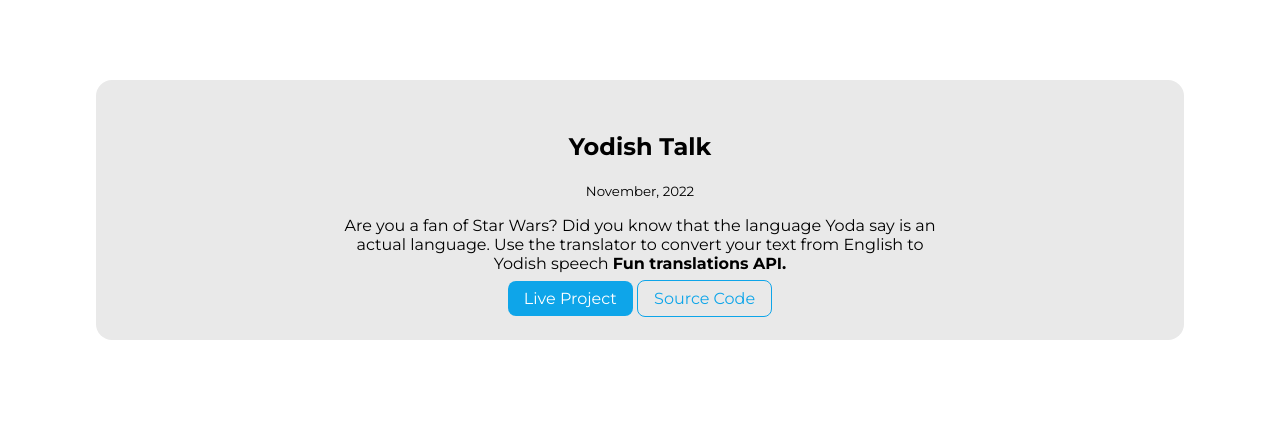
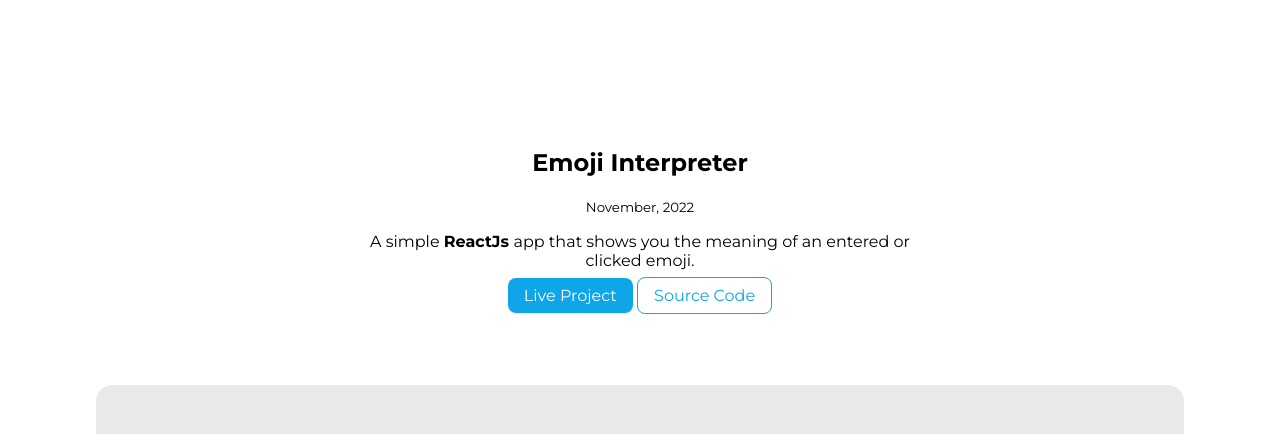
Before and after one commit to Shruti-2303/Mark04-Project-Neog, a plain HTML site: page projects.html in a window 1280 px wide. Shown: the part 306-740 px from the top of the page. Drawn offline with Linux system fonts and the light colour scheme.

Commit message:
feat: added emoji project

```diff
--- a/projects.html
+++ b/projects.html
@@ -32,6 +32,18 @@
       </header>
 
       <ul class="list-non-bullet">
+        <li>
+          <section class="section">
+            <div class="container container-center">
+                <h1>Emoji Interpreter</h1>
+                <small>November, 2022</small>
+                <p>A simple <strong>ReactJs </strong> app that shows you the meaning of an entered or clicked emoji.</p>
+                <a class="link link-primary link-mr" href=" https://shruti23emoji.netlify.app/">Live Project</a>
+                <a class="link link-secondary" href="https://github.com/Shruti-2303/Mark08-Project-Neog">Source Code
+                </a>
+            </div>
+          </section>
+        </li>
         <li>
           <section class="section offWhite">
             <div class="container container-center">
```
